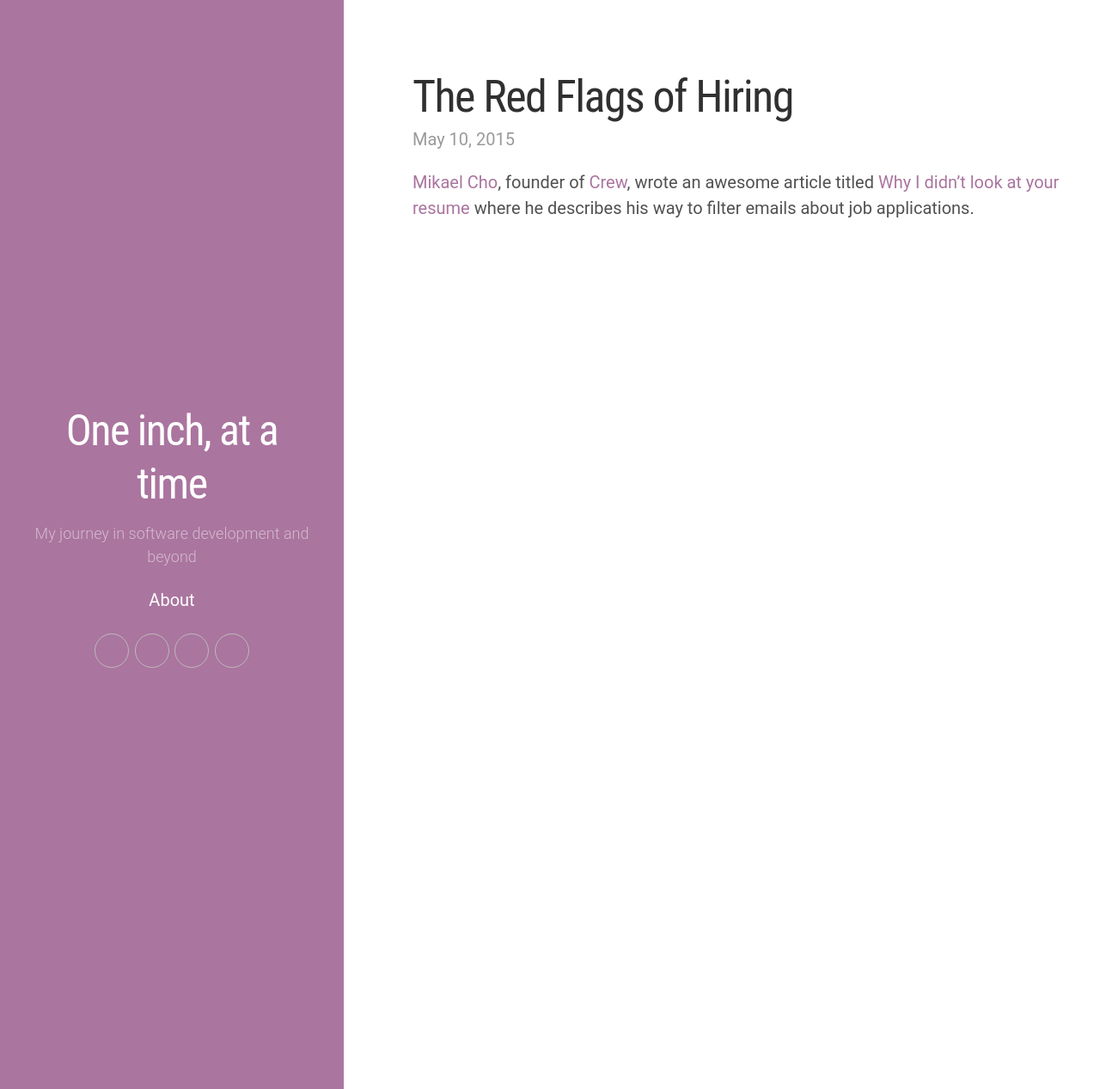
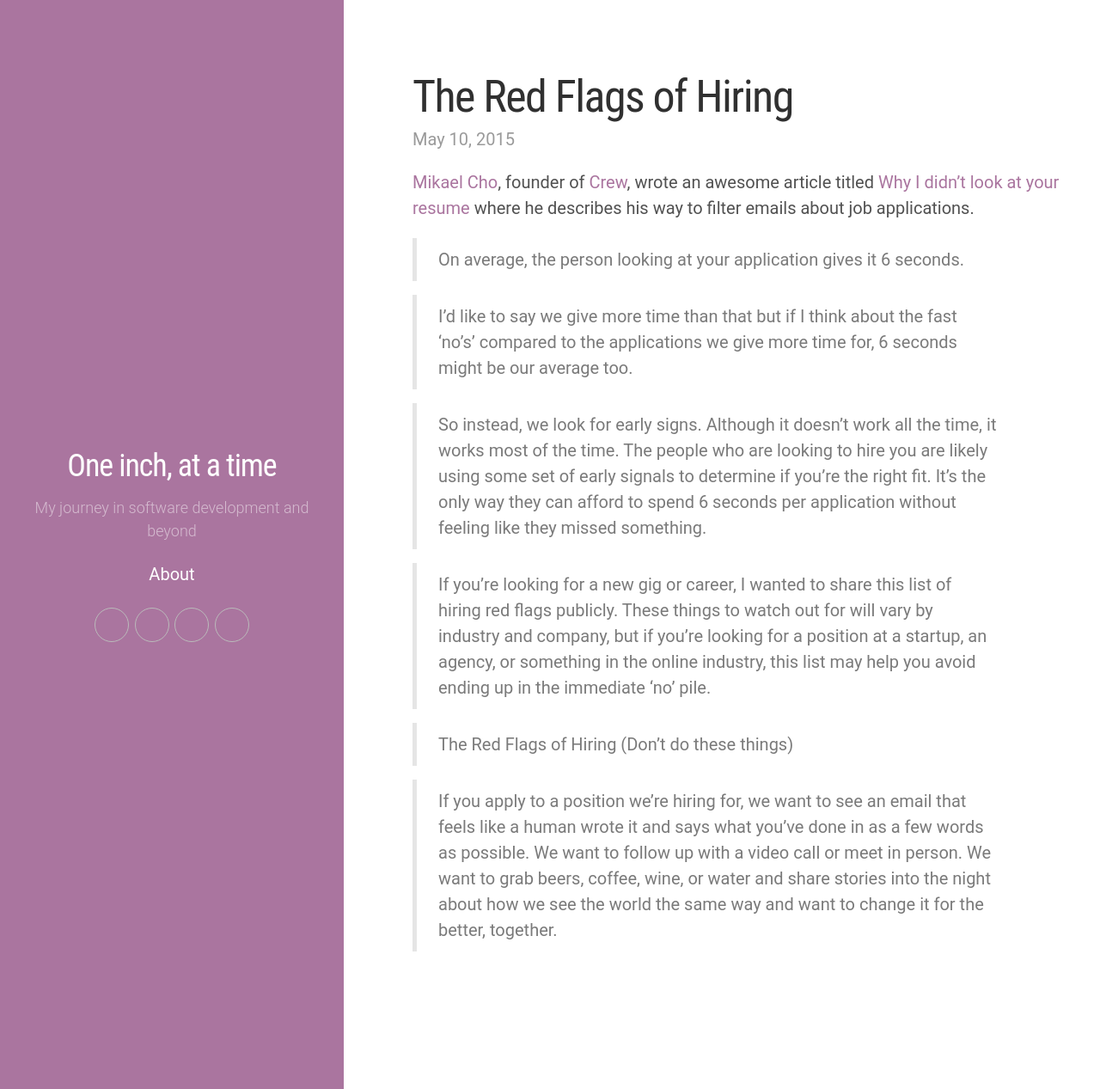
Before and after one commit to kingsor/kingsor.github.io, a Jekyll site: the page built from _posts/2015-05-10-the-red-flags-of-hiring.md, in a window 1280 px wide and 1267 px high. Shown: the whole window at 86% size. Built offline with Jekyll 4.4.1, drawn with Linux system fonts in a browser that asks for light colours; nearby versions of some CDN libraries; some web fonts are replaced.

Commit message:
Updated an incomplete post

```diff
--- a/_includes/sidebar.html
+++ b/_includes/sidebar.html
@@ -1,9 +1,9 @@
 <section class="sidebar">
   <div class="container sidebar-sticky">
     <div class="sidebar-about">
-      <h1>
+      <h2>
         <a href="/">{{ site.title }}</a>
-      </h1>
+      </h2>
       <p class="lead">{{ site.description }}</p>
     </div>
 
--- a/_posts/2015-05-10-the-red-flags-of-hiring.md
+++ b/_posts/2015-05-10-the-red-flags-of-hiring.md
@@ -1,9 +1,21 @@
 ---
 layout: post
 title: "The Red Flags of Hiring"
-description: "In order to improve my skills on android development I always search for sample code and valueable apps from which learning new things. ..."
+description: ""
 category: Manager
 tags: [hiring,peopleware,management]
 ---
 
 [Mikael Cho](https://twitter.com/mikaelcho), founder of [Crew](https://crew.co/), wrote an awesome article titled [Why I didn’t look at your resume](https://medium.com/who-what-why/why-i-didn-t-look-at-your-resume-2a8ed1f4a5bb) where he describes his way to filter emails about job applications.
+
+ > On average, the person looking at your application gives it 6 seconds.
+
+> I’d like to say we give more time than that but if I think about the fast ‘no’s’ compared to the applications we give more time for, 6 seconds might be our average too.
+
+> So instead, we look for early signs. Although it doesn’t work all the time, it works most of the time. The people who are looking to hire you are likely using some set of early signals to determine if you’re the right fit. It’s the only way they can afford to spend 6 seconds per application without feeling like they missed something.
+
+> If you’re looking for a new gig or career, I wanted to share this list of hiring red flags publicly. These things to watch out for will vary by industry and company, but if you’re looking for a position at a startup, an agency, or something in the online industry, this list may help you avoid ending up in the immediate ‘no’ pile.
+
+> The Red Flags of Hiring (Don’t do these things)
+
+> If you apply to a position we’re hiring for, we want to see an email that feels like a human wrote it and says what you’ve done in as a few words as possible. We want to follow up with a video call or meet in person. We want to grab beers, coffee, wine, or water and share stories into the night about how we see the world the same way and want to change it for the better, together.
```
